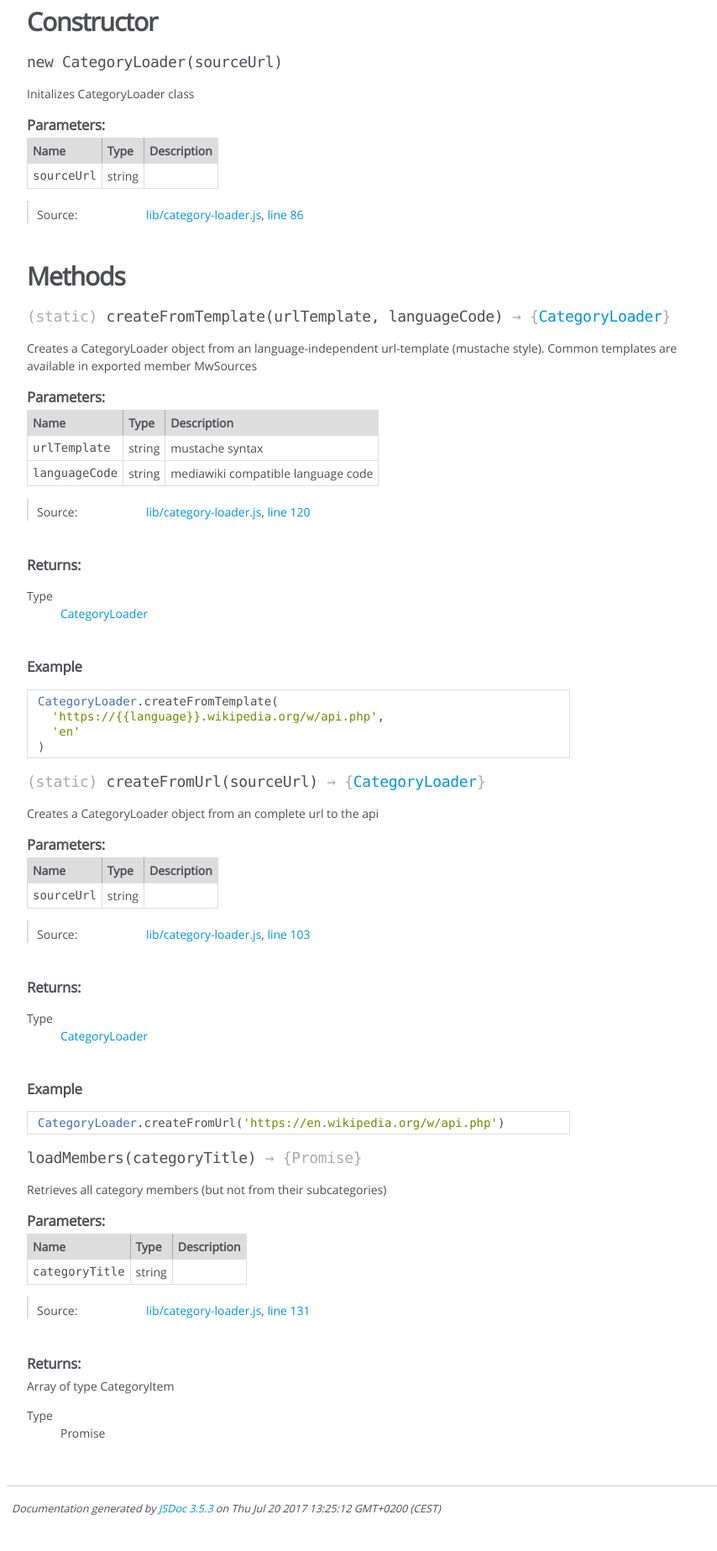
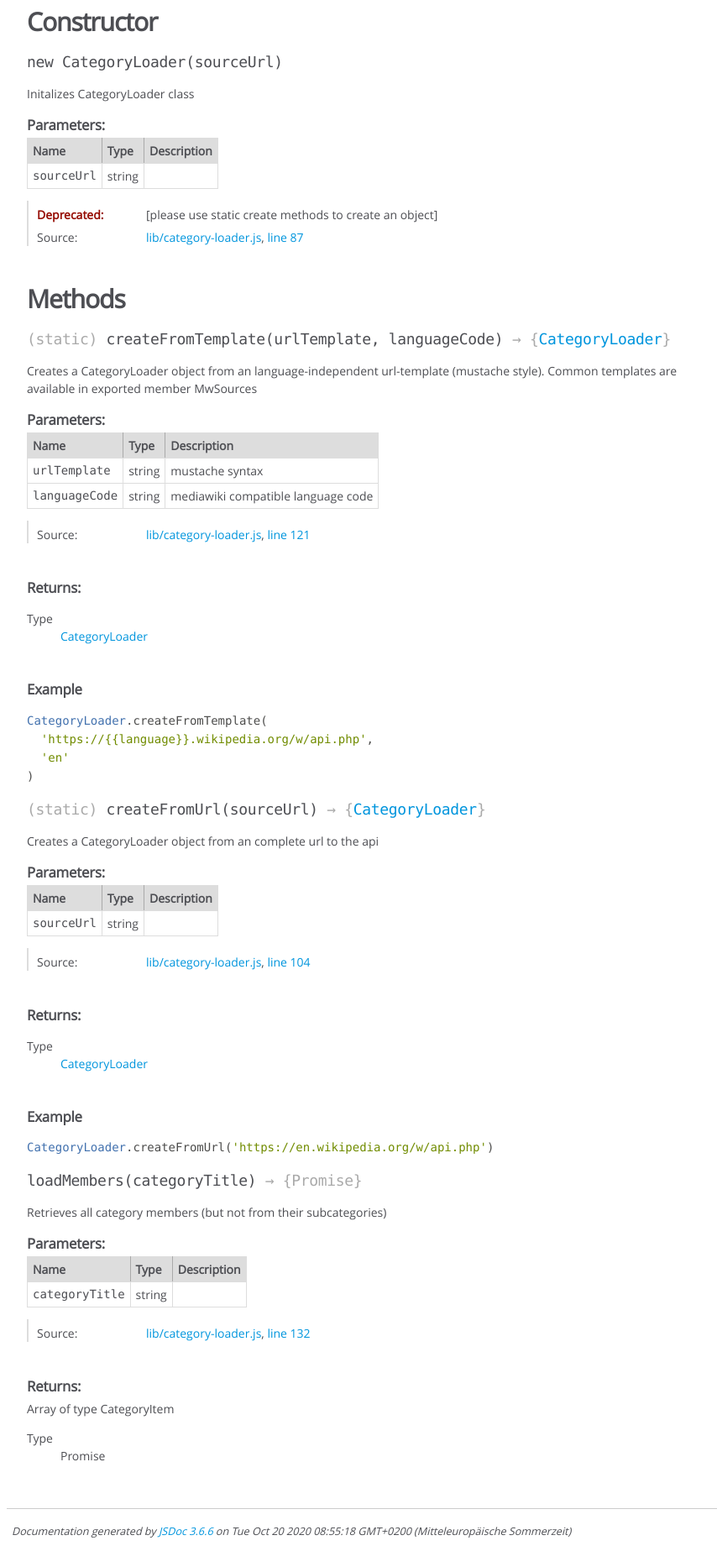
Before and after one commit to eisverticker/mw-category, a website: page docs/CategoryLoader.html in a window 1280 px wide. Shown: the part 229-2076 px from the top of the page at 84% size, without its empty margins (0-854 px from the left). Before the commit the page ends 2049 px from the top, so only its background shows below. Drawn offline with Linux system fonts and the light colour scheme.

Commit message:
docs: updated jsdoc

```diff
--- a/docs/CategoryLoader.html
+++ b/docs/CategoryLoader.html
@@ -134,6 +134,8 @@
 
 
 
+        <dt class="important tag-deprecated">Deprecated:</dt><dd><ul class="dummy"><li>[please use static create methods to create an object]</li></ul></dd>
+
 
 
 
@@ -146,7 +148,7 @@
 
     <dt class="tag-source">Source:</dt>
     <dd class="tag-source"><ul class="dummy"><li>
-        <a href="lib_category-loader.js.html">lib/category-loader.js</a>, <a href="lib_category-loader.js.html#line86">line 86</a>
+        <a href="lib_category-loader.js.html">lib/category-loader.js</a>, <a href="lib_category-loader.js.html#line87">line 87</a>
     </li></ul></dd>
 
 
@@ -156,6 +158,8 @@
 
 
 </dl>
+
+
 
 
 
@@ -326,7 +330,7 @@ Common templates are available in exported member MwSources
 
     <dt class="tag-source">Source:</dt>
     <dd class="tag-source"><ul class="dummy"><li>
-        <a href="lib_category-loader.js.html">lib/category-loader.js</a>, <a href="lib_category-loader.js.html#line120">line 120</a>
+        <a href="lib_category-loader.js.html">lib/category-loader.js</a>, <a href="lib_category-loader.js.html#line121">line 121</a>
     </li></ul></dd>
 
 
@@ -336,6 +340,8 @@ Common templates are available in exported member MwSources
 
 
 </dl>
+
+
 
 
 
@@ -487,7 +493,7 @@ Common templates are available in exported member MwSources
 
     <dt class="tag-source">Source:</dt>
     <dd class="tag-source"><ul class="dummy"><li>
-        <a href="lib_category-loader.js.html">lib/category-loader.js</a>, <a href="lib_category-loader.js.html#line103">line 103</a>
+        <a href="lib_category-loader.js.html">lib/category-loader.js</a>, <a href="lib_category-loader.js.html#line104">line 104</a>
     </li></ul></dd>
 
 
@@ -497,6 +503,8 @@ Common templates are available in exported member MwSources
 
 
 </dl>
+
+
 
 
 
@@ -645,7 +653,7 @@ Common templates are available in exported member MwSources
 
     <dt class="tag-source">Source:</dt>
     <dd class="tag-source"><ul class="dummy"><li>
-        <a href="lib_category-loader.js.html">lib/category-loader.js</a>, <a href="lib_category-loader.js.html#line131">line 131</a>
+        <a href="lib_category-loader.js.html">lib/category-loader.js</a>, <a href="lib_category-loader.js.html#line132">line 132</a>
     </li></ul></dd>
 
 
@@ -655,6 +663,8 @@ Common templates are available in exported member MwSources
 
 
 </dl>
+
+
 
 
 
@@ -717,7 +727,7 @@ Common templates are available in exported member MwSources
 <br class="clear">
 
 <footer>
-    Documentation generated by <a href="https://github.com/jsdoc3/jsdoc">JSDoc 3.5.3</a> on Thu Jul 20 2017 13:25:12 GMT+0200 (CEST)
+    Documentation generated by <a href="https://github.com/jsdoc/jsdoc">JSDoc 3.6.6</a> on Tue Oct 20 2020 08:55:18 GMT+0200 (Mitteleuropäische Sommerzeit)
 </footer>
 
 <script> prettyPrint(); </script>
--- a/docs/scripts/linenumber.js
+++ b/docs/scripts/linenumber.js
@@ -1,12 +1,12 @@
 /*global document */
-(function() {
-    var source = document.getElementsByClassName('prettyprint source linenums');
-    var i = 0;
-    var lineNumber = 0;
-    var lineId;
-    var lines;
-    var totalLines;
-    var anchorHash;
+(() => {
+    const source = document.getElementsByClassName('prettyprint source linenums');
+    let i = 0;
+    let lineNumber = 0;
+    let lineId;
+    let lines;
+    let totalLines;
+    let anchorHash;
 
     if (source && source[0]) {
         anchorHash = document.location.hash.substring(1);
@@ -15,7 +15,7 @@
 
         for (; i < totalLines; i++) {
             lineNumber++;
-            lineId = 'line' + lineNumber;
+            lineId = `line${lineNumber}`;
             lines[i].id = lineId;
             if (lineId === anchorHash) {
                 lines[i].className += ' selected';
--- a/docs/styles/jsdoc-default.css
+++ b/docs/styles/jsdoc-default.css
@@ -273,7 +273,7 @@ tr > th:last-child { border-right: 1px solid #ddd; }
     margin: 0;
 }
 
-.prettyprint
+.source
 {
     border: 1px solid #ddd;
     width: 80%;
@@ -284,7 +284,7 @@ tr > th:last-child { border-right: 1px solid #ddd; }
     width: inherit;
 }
 
-.prettyprint code
+.source code
 {
     font-size: 100%;
     line-height: 18px;
```
Also changed, not shown: docs/CategoryItem.html (+3 -1 lines), docs/global.html (+3 -1 lines), docs/index.html (+1 -1 lines), docs/index.js.html (+1 -1 lines), docs/lib_build-source-url.js.html (+1 -1 lines), docs/lib_category-item.js.html (+1 -1 lines), docs/lib_category-loader.js.html (+4 -3 lines), docs/lib_mw-sources.js.html (+11 -2 lines), docs/module-mw-category.html (+3 -1 lines).
